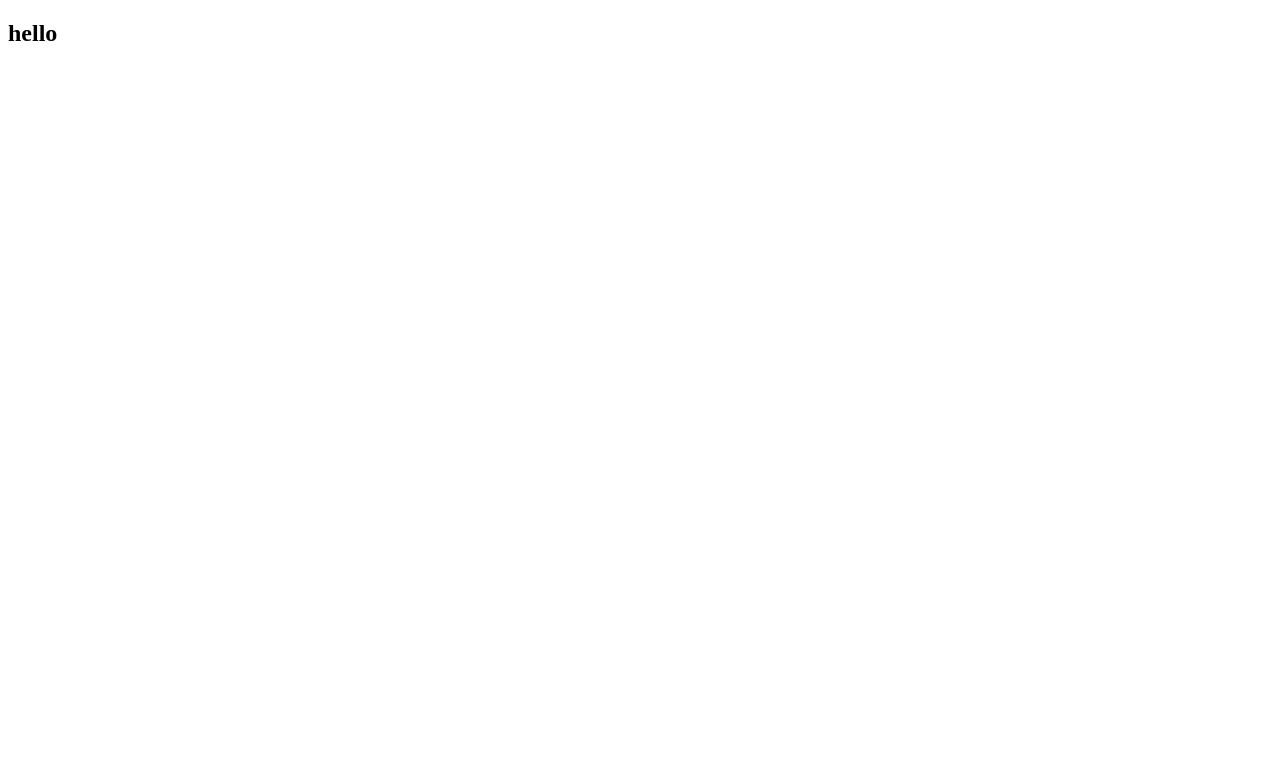
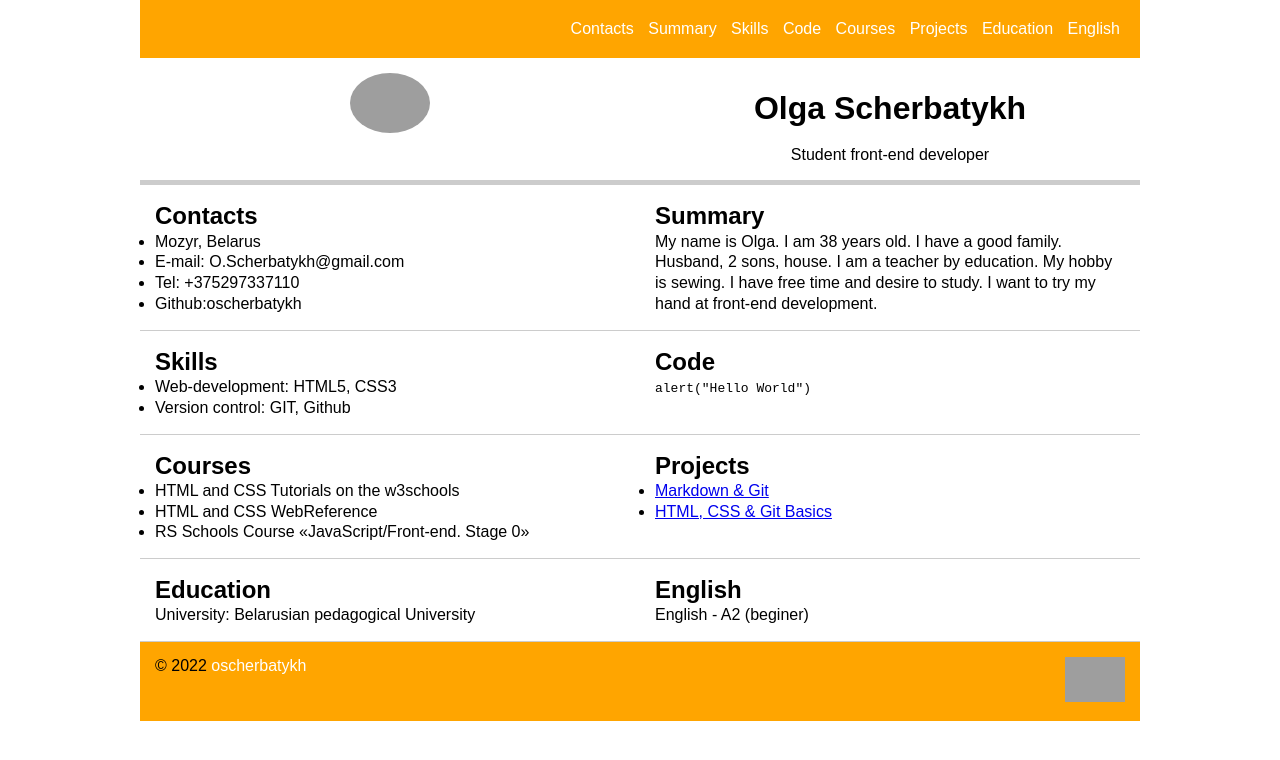
Before and after one commit to oscherbatykh/rsschool-cv, a plain HTML site: page index.html in a window 1280 px wide. Drawn offline with Linux system fonts and the light colour scheme; grey boxes are pictures that could not be loaded.

Commit message:
update: add html and css code

```diff
--- a/index.html
+++ b/index.html
@@ -1,9 +1,99 @@
 <!DOCTYPE html>
 <html lang="en">
     <head>
-        <title>html rulez</title>
+        <meta charset="UTF-8" />
+        <meta http-equiv="X-UA-Compatible" content="IE=edge" />
+        <meta name="viewport" content="width=device-width, initial-scale=1.0" />
+        <title>cv</title>
+        <link rel="stylesheet" href="style.css" />
     </head>
     <body>
-        <h2>hello</h2>
+        <header>
+            <nav class="nav">
+                <ul>
+                    <li class="nav-item"><a href="#contacts">Contacts</a></li>
+                    <li class="nav-item"><a href="#summary">Summary</a></li>
+                    <li class="nav-item"><a href="#skills">Skills</a></li>
+                    <li class="nav-item"><a href="#code">Code</a></li>
+                    <li class="nav-item"><a href="#courses">Courses</a></li>
+                    <li class="nav-item"><a href="#projects">Projects</a></li>
+                    <li class="nav-item"><a href="#education">Education</a></li>
+                    <li class="nav-item"><a href="#english">English</a></li>
+                </ul>
+            </nav>
+        </header>
+
+        <main>
+            <div class="single center photo">
+                <img src="https://oscherbatykh.github.io/rss2/2020-10-10-16-45-54.jpg" alt=" my photo" />
+            </div>
+
+            <div class="single center name">
+                <h1>Olga Scherbatykh</h1>
+                <p>Student front-end developer</p>
+            </div>
+
+            <section class="single" id="contacts">
+                <h2>Contacts</h2>
+                <ul>
+                    <li>Mozyr, Belarus</li>
+                    <li>E-mail: O.Scherbatykh@gmail.com</li>
+                    <li>Tel: +375297337110</li>
+                    <li>Github:oscherbatykh</li>
+                </ul>
+            </section>
+
+            <section class="single" id="summary">
+                <h2>Summary</h2>
+                <p>My name is Olga. I am 38 years old. I have a good family. Husband, 2 sons, house. I am a teacher by education. My hobby is sewing. I have free time and desire to study. I want to try my hand at front-end development.</p>
+            </section>
+
+            <section class="single" id="skills">
+                <h2>Skills</h2>
+                <ul>
+                    <li>Web-development: HTML5, CSS3</li>
+                    <li>Version control: GIT, Github</li>
+                </ul>
+            </section>
+
+            <section class="single" id="code">
+                <h2>Code</h2>
+                <code>alert("Hello World")</code>
+            </section>
+
+            <section class="single" id="courses">
+                <h2>Courses</h2>
+                <ul>
+                    <li>HTML and CSS Tutorials on the w3schools</li>
+                    <li>HTML and CSS WebReference</li>
+                    <li>RS Schools Course «JavaScript/Front-end. Stage 0»</li>
+                </ul>
+            </section>
+
+            <section class="single" id="projects">
+                <h2>Projects</h2>
+                <ul>
+                    <li><a href="https://github.com/rolling-scopes-school/tasks/blob/master/tasks/cv/git-markdown.md">Markdown & Git</a></li>
+                    <li><a href="https://github.com/rolling-scopes-school/tasks/blob/master/tasks/cv/html-css-git.md">HTML, CSS & Git Basics</a></li>
+                </ul>
+            </section>
+
+            <section class="single" id="education">
+                <h2>Education</h2>
+                <p>University: Belarusian pedagogical University</p>
+            </section>
+
+            <section class="single" id="english">
+                <h2>English</h2>
+                <p>English - A2 (beginer)</p>
+            </section>
+        </main>
+
+        <footer>
+            <div class="footer footer-left">&copy; 2022 <a href="https://github.com/oscherbatykh/">oscherbatykh</a></div>
+            <div class="footer footer-right">
+                <a href="https://rs.school/js-stage0/"><img src="https://app.rs.school/static/images/logo-rsschool3.png" alt="RSS" /></a>
+            </div>
+        </footer>
     </body>
 </html>
--- a/style.css
+++ b/style.css
@@ -1 +1,75 @@
-h2 {color: red}
+* {
+    margin: 0;
+    padding: 0;
+    box-sizing: border-box;
+}
+
+body {
+    width: 1000px;
+    margin: 0 auto;
+    font-family: Arial, Helvetica, sans-serif;
+    }
+
+.nav, footer {
+    background: orange;
+}
+
+.nav ul {
+    list-style: none;
+    padding: 20px;
+    text-align: right;
+}
+
+.nav ul li {
+display: inline-block;
+margin-left: 10px;
+}
+
+.nav ul li a, footer a {
+    color: #fff;
+    text-decoration: none;
+}
+
+.nav ul li a:hover, footer a:hover{
+    color:#000;
+}
+
+main, footer {
+    display: flex;
+    flex-wrap: wrap;
+}
+
+.single, .footer{
+    width: 50%;
+}
+
+.single.center {
+    text-align: center;
+    border-bottom: 5px solid #ccc;
+}
+
+.photo img {
+    width: 80px;
+    border-radius: 100%;
+}
+.single {
+    padding: 15px;
+    border-bottom: 1px solid #ccc;
+    line-height: 1.3;
+}
+.name h1 {
+    padding:15px 0;
+}
+
+footer img{
+    width: 60px;
+}
+
+footer{
+    padding: 15px;
+}
+
+
+.footer-right {
+    text-align: right;
+}
```
